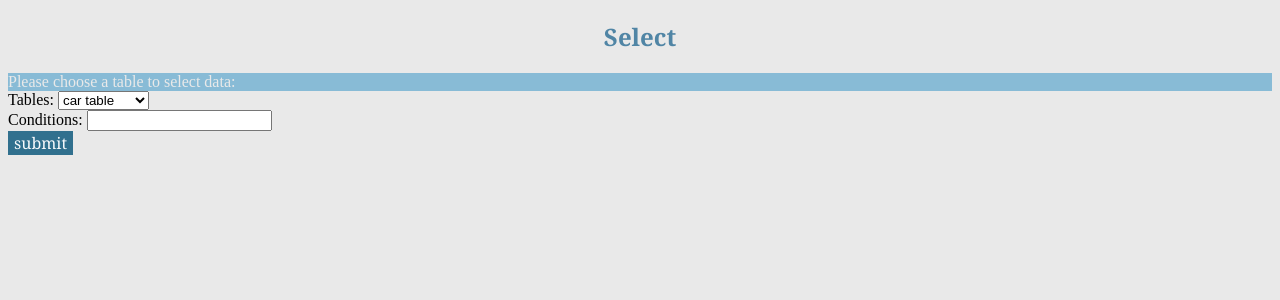
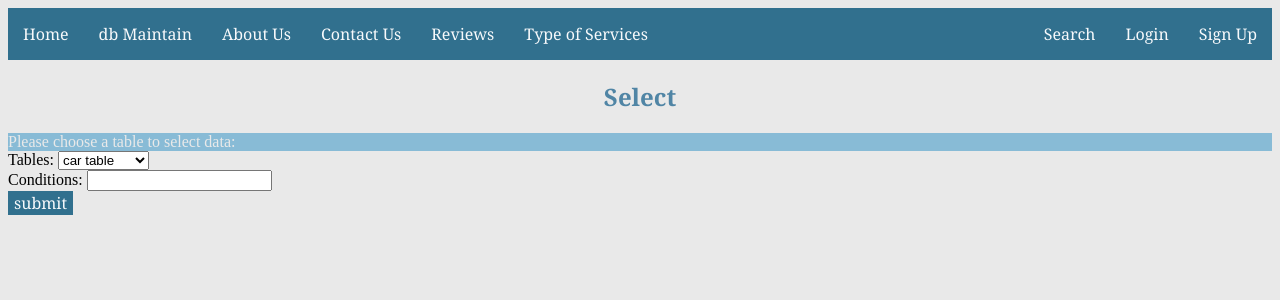
Before and after one commit to swgilani/CPS630-Project, a PHP site: page /templates/select.php in a window 1280 px wide. Shown: the top 300 px of the page. Run offline with PHP 8.4, Linux system fonts and the light colour scheme.

Commit message:
Update select.php

```diff
--- a/templates/select.php
+++ b/templates/select.php
@@ -8,6 +8,48 @@
   </head>
 
   <body>
+        <ul id = "menu">
+      <li><a href="index.php">Home</a></li>
+      <li><a href="#">db Maintain</a>
+        <ul>
+          <li><a href="templates/insert.php">Insert</a></li>
+          <li><a href="templates/delete.php">Delete</a></li>
+          <li><a href="templates/select.php">Select</a></li>
+          <li><a href="templates/update.php">Update</a></li>
+        </ul>
+      </li>
+      <li><a href="templates/aboutus.php">About Us</a></li>
+      <li><a href="templates/contactus.php">Contact Us</a></li>
+      <?php if (isset($_SESSION['user'])){
+        echo "<li style='float:right'><a href='scripts/logout.php'>Sign Out</a></li>";
+        echo "<li style='float:right'><a href=''>Welcome ". $_SESSION['user'] ."</a></li>";
+      }
+      else {
+        echo "<li style='float:right'><a href='templates/signup.php'>Sign Up</a></li>";
+      }
+      ?>
+
+      <li><a href="templates/reviews.php">Reviews</a></li>
+      <?php if (!isset($_SESSION['user'])){
+        echo "<li style='float:right'><a href='templates/login.php'>Login</a></li>";
+      }
+      ?>
+      <li style="float:right"><a href="#"><span onclick="search()">Search</span></a></li>
+      <li><a href="#">Type of Services</a>
+        <ul>
+          <li><a href="templates/rideshare.php">Rideshare</a></li>
+          <li><a href="templates/ride_and_delivery.php">Ride & Delivery</a></li>
+        </ul>
+      </li>
+    </ul>
+
+    <div id="search" style="float:right; display:none;">
+      <form action="#" method="POST">
+        <input type="text" placeholder="Search..." name="search">
+        <button name="submit_result" type="submit">submit</button>
+      </form>
+    </div>
+
     <h2>Select</h2>
     <p style="width:auto;">Please choose a table to select data:</p>
 
```
